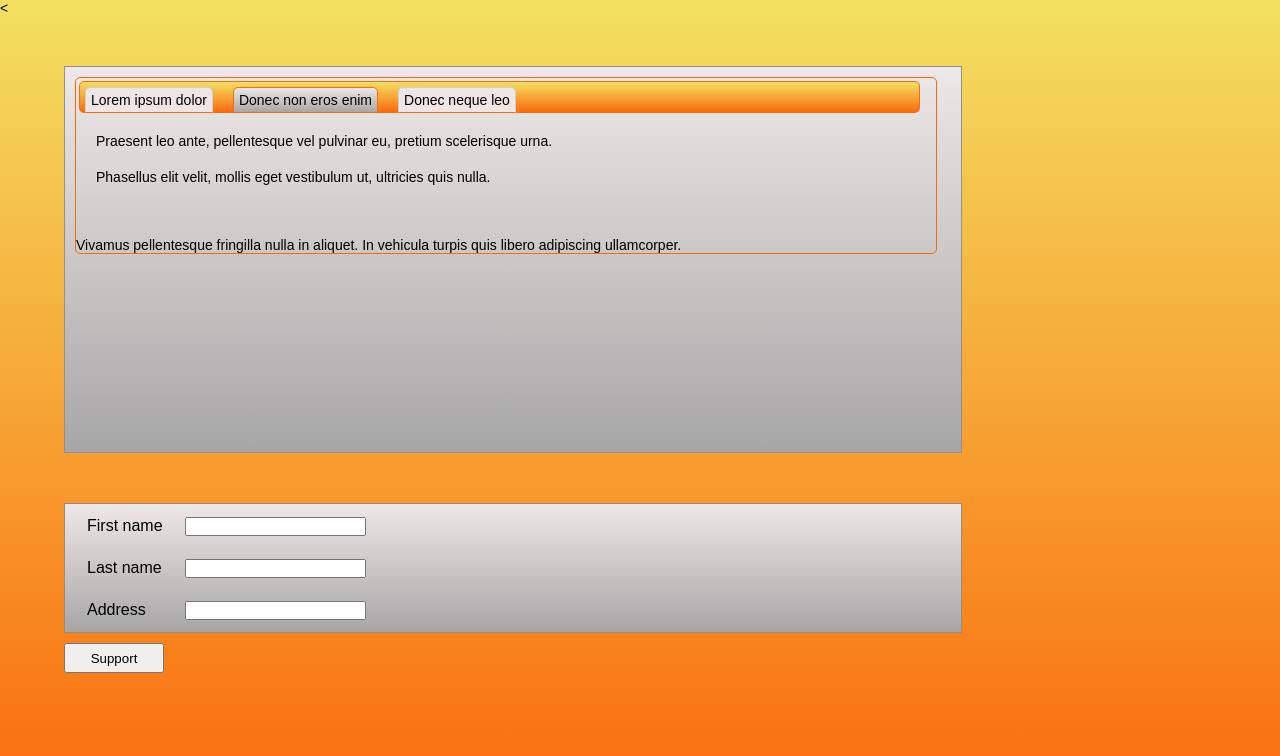
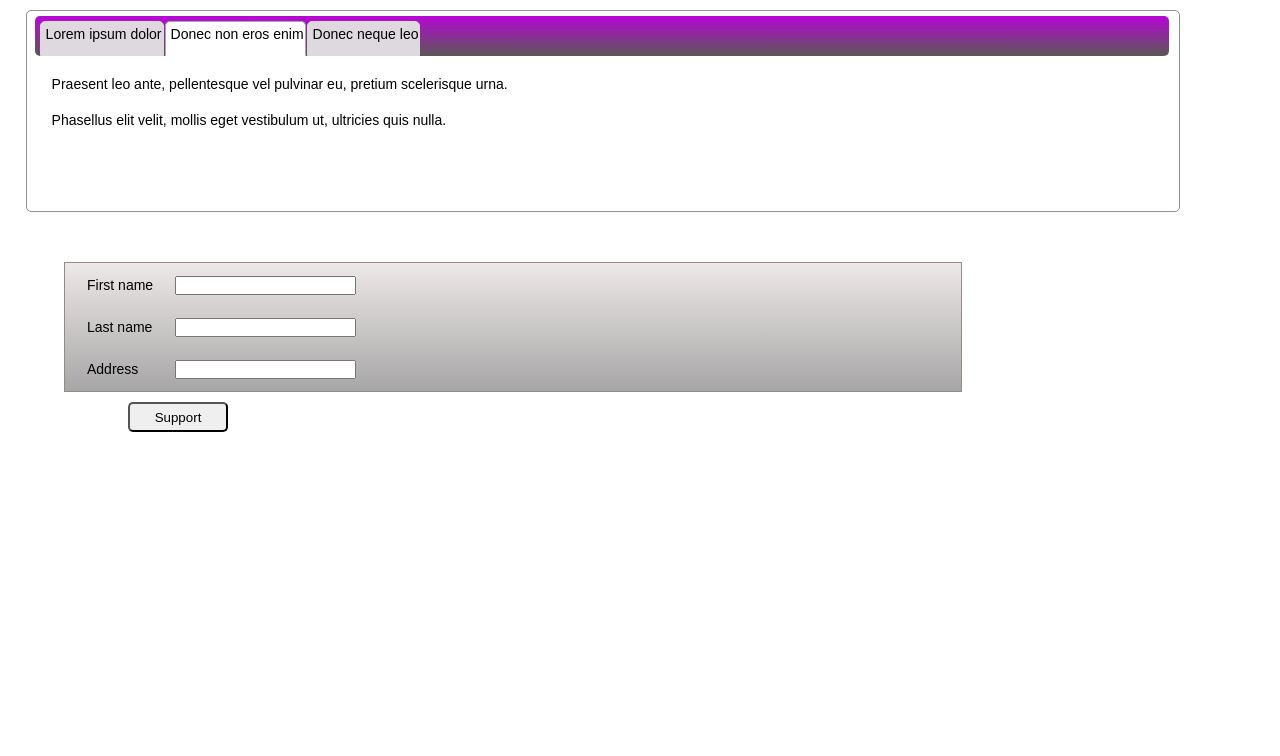
Before and after one commit to kotico/js-github.io, a plain HTML site: page Js_lesson_78/index.html in a window 1280 px wide. Both pictures are taken after a click on the item "Donec non eros enim". Drawn offline with nearby package versions, Linux system fonts and the light colour scheme.

Commit message:
change css and index

```diff
--- a/Js_lesson_78/css/style.css
+++ b/Js_lesson_78/css/style.css
@@ -7,7 +7,7 @@ body {
 	min-width: 450px;
 	font-family: Arial, Tahoma;
 	font-size: 14px;
-	background: linear-gradient(to bottom, #f3e061, #fa6b0c);
+	/*background: linear-gradient(to bottom, #f3e061, #fa6b0c);*/
 }
 
 td {
@@ -15,55 +15,55 @@ td {
 }
 
 .wrapper_outer_box {
-	margin-top: 50px;
-	margin-left: 5%;
-	width: 70%;
-	min-width: 375px;
-	max-width: 960px;
-	height: 385px;
+	margin-top: 10px;
+	margin-left: 2%;
+	width: 90%;
+	min-width: 385px;
+	max-width: 1300px;
+	height: 200px;
 	border: 1px solid #919194;
-	background: linear-gradient(to bottom, #eee8e8, #a7a6a6);
+	border-radius: 5px;
+
 }
 
 .wrapper_inner_box {
-	width: 96%;
-	margin: 10px;
-	border: 1px solid #fa6b0c;
+	width: 98%;
+	margin: 5px;
 	border-radius: 5px;
 
 }
 
 .box_menu_tab {
-	width: 97%;
-	height: 30px;
+	width: 100%;
+	height: 40px;
 	margin-left: 3px;
 	margin-top: 3px;
 	padding-left: 5px;
-	background: linear-gradient(to bottom, #f3e061, #fa6b0c);
-	border: 1px solid #fa6b0c;
+	background: linear-gradient(to bottom, #b706d6, #5a5856);
+
 	border-radius: 5px;
 }
 
 .menu_tab__item {
 	float: left;
 	padding-left: 5px;
-	padding-right: 5px;
+	padding-right: 1px;
 	margin-top: 5px;
-	height: 24px;
+	height: 33px;
 	line-height: 24px;
-	margin-right: 20px;
+	margin-right: 1px;
 	list-style: none;
 	border-bottom: 1px solid #a19191;
-	border: 1px solid #fa6b0c;
+	border: 1px solid #a6a4a4;
 	border-radius: 5px 5px 0 0;
-	background: linear-gradient(to bottom, #eee8e8, #a7a6a6);
+	background: #cbc7cc;
 }
 
 .menu_tab__item:hover {
-	background: #d3d1d1;
-	border-top: 1px solid #fa6b0c;
-	border-right: 1px solid #fa6b0c;
-	border-left: 1px solid #fa6b0c;
+
+	border-top: 1px solid #8e8282;
+	border-right: 1px solid #8e8282;
+	border-left: 1px solid #8e8282;
 	cursor: pointer;
 }
 
@@ -77,21 +77,22 @@ td {
 }
 
 .tab_default {
+
 	background: linear-gradient(to bottom, #0ae30a, #068106);
 }
 
 .tab_visited {
 	background: white;
-	border-top: 1px solid #fa6b0c;
-	border-right: 1px solid #fa6b0c;
-	border-left: 1px solid #fa6b0c;
+	border-top: 1px solid #a6a4a4;
+	border-right: 1px solid #a6a4a4;
+	border-left: 1px solid #a6a4a4;
 	border-bottom:  1px solid white;
 }
 
 .tab_unvisited {
-	background: #eee6e6;
-	border: 1px solid #cecece;
-	border-bottom: 1px solid #fa6b0c;
+	background: #ddd9de;
+	border: 1px solid #ddd9de;
+	border-bottom: 1px solid #ddd9de;
 }
 
 input[type="text"] {
@@ -105,16 +106,18 @@ input[type="text"]:focus {
 
 input[type="button"] {
 	margin-top: 10px;
-	margin-left: 5%;
+	margin-left: 10%;
 	border: 1 px solid #897c7c;
 	width: 100px;
 	height: 30px;
+	border-radius: 5px;
 }
 
 input[type="button"]:hover {
 	cursor: pointer;
-	border: 1px solid #fa6b0c;
-	background: linear-gradient(to bottom, #0ae30a, #068106);
+	border: 1px solid #c3bfc4;
+	border-radius: 5px;
+
 }
 
 #tooltips_first_name, #tooltips_last_name, #tooltips_address {
@@ -123,7 +126,7 @@ input[type="button"]:hover {
 	margin-left: 20px;
 	margin-right: 20px;
 	padding: 3px;
-	border: 2px solid #fa6b0c;
+	border: 2px solid #ddd9de;
 	border-radius: 5px;
 }
 
--- a/Js_lesson_78/index.html
+++ b/Js_lesson_78/index.html
@@ -1,4 +1,4 @@
-<<!DOCTYPE html>
+<!DOCTYPE html>
 <html>
 <head>
 	<meta charset="UTF-8">
@@ -27,8 +27,6 @@
             <p class="tab_2_text">Phasellus elit velit, mollis eget vestibulum ut, ultricies quis nulla.</p>
             <p class="tab_3_text">In at magna quis risus fringilla faucibus eu ac sapien.</p>
             <br>
-            <br>
-            Vivamus pellentesque fringilla nulla in aliquet. In vehicula turpis quis libero adipiscing ullamcorper.
         </div>
     </div>
 
@@ -37,7 +35,7 @@
             <table>
                 <tr>
                 	<td><label for="first_name" class="field_text" title="Enter your name, please">First name</label></td>
-                	<td><input type="text" id="last_name" name="first_field"></td>
+                	<td><input type="text" id="first_name" name="first_field"></td>
                 	<td><div id="tooltips_first_name"><span>Please supply your first name</span></div></td>
                 </tr>
                 <tr>
--- a/Js_lesson_78/js/script.js
+++ b/Js_lesson_78/js/script.js
@@ -1,5 +1,3 @@
-alert ('');
-
 $(function() {
 
 	var $firstName = $('#first_name');
@@ -28,7 +26,7 @@ $(function() {
 
 	$tab2.on('click', function() {
 		$('.tab_2_text').show();
-		$('this').removeClass('tab_unvisited').addClass('tab_visited');
+		$(this).removeClass('tab_unvisited').addClass('tab_visited');
 		$('tab_1_text').hide();
 		$('tab_3_text').hide();
 		$tab1.removeClass('tab_visited').addClass('tab_unvisited');
```
